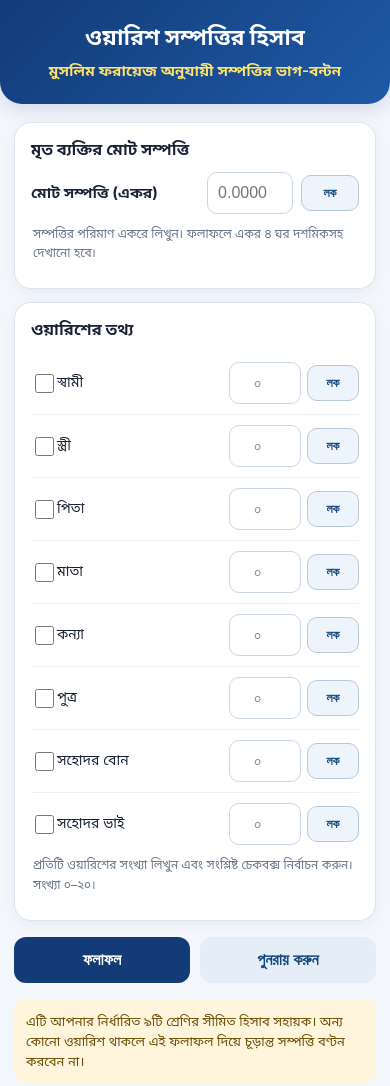
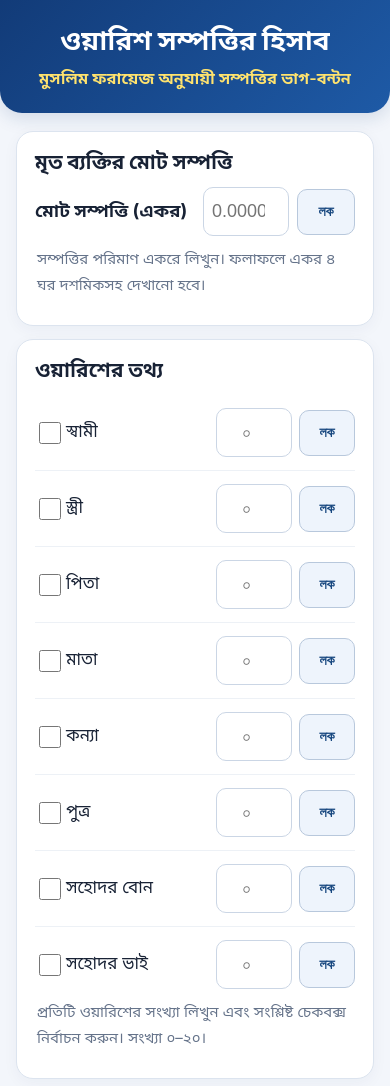
Before and after one commit to mehedihasanfg-coder/Warish-Calculator, a plain HTML site: page index.html in a window 390 px wide. Shown: the top 1086 px of the page. Drawn offline with Linux system fonts and the light colour scheme.

Commit message:
Increase app text sizes for readability on iPhone

```diff
--- a/index.html
+++ b/index.html
@@ -19,6 +19,34 @@ main{max-width:620px;margin:18px auto;padding:0 14px 36px}.card{background:white
 .note{font-size:12px;line-height:1.6;color:var(--muted);margin:10px 2px}.alert{padding:12px;border-radius:12px;background:#fff5dc;color:#6a4a00;font-size:13px;line-height:1.55;margin-bottom:12px}
 #results{display:none}.table-wrap{overflow-x:auto}table{width:100%;border-collapse:collapse;min-width:480px;font-size:13px}th,td{padding:10px 8px;border-bottom:1px solid var(--line);text-align:right;white-space:nowrap}th{background:#edf3fb;color:#193f70}th:first-child,td:first-child{text-align:left}.blocked{color:#b42318;font-weight:800}.summary{background:#eef5ff;padding:12px;border-radius:12px;margin-top:12px;font-size:14px;line-height:1.6}
 @media(max-width:390px){h1{font-size:22px}.heir{grid-template-columns:20px minmax(0,1fr) 72px 52px;gap:6px}.heir label{font-size:14px}.lock{font-size:12px}.count{font-size:16px}}
+
+/* Accessibility: larger, easier-to-read text on iPhone */
+body{font-size:18px}
+h1{font-size:29px}
+header p{font-size:17px}
+main{padding-left:16px;padding-right:16px}
+.card{padding:18px}
+.field-title{font-size:20px}
+.row label,.heir label{font-size:18px}
+.count{font-size:19px;padding:13px 8px;min-height:48px}
+.lock{font-size:15px;min-height:46px;padding:11px 5px}
+.heir{padding:13px 0}
+.heir input[type=checkbox]{width:22px;height:22px}
+.btn{font-size:19px;min-height:52px}
+.note{font-size:15px;line-height:1.7}
+.alert{font-size:16px;line-height:1.65}
+table{font-size:15px;min-width:540px}
+th,td{padding:12px 9px}
+.summary{font-size:16px;line-height:1.7}
+@media(max-width:390px){
+ h1{font-size:27px}
+ header p{font-size:16px}
+ .heir{grid-template-columns:24px minmax(0,1fr) 76px 56px;gap:7px}
+ .heir label{font-size:17px}
+ .lock{font-size:14px}
+ .count{font-size:18px}
+}
+
 </style></head>
 <body>
 <header><h1>ওয়ারিশ সম্পত্তির হিসাব</h1><p>মুসলিম ফরায়েজ অনুযায়ী সম্পত্তির ভাগ-বন্টন</p></header>
```
